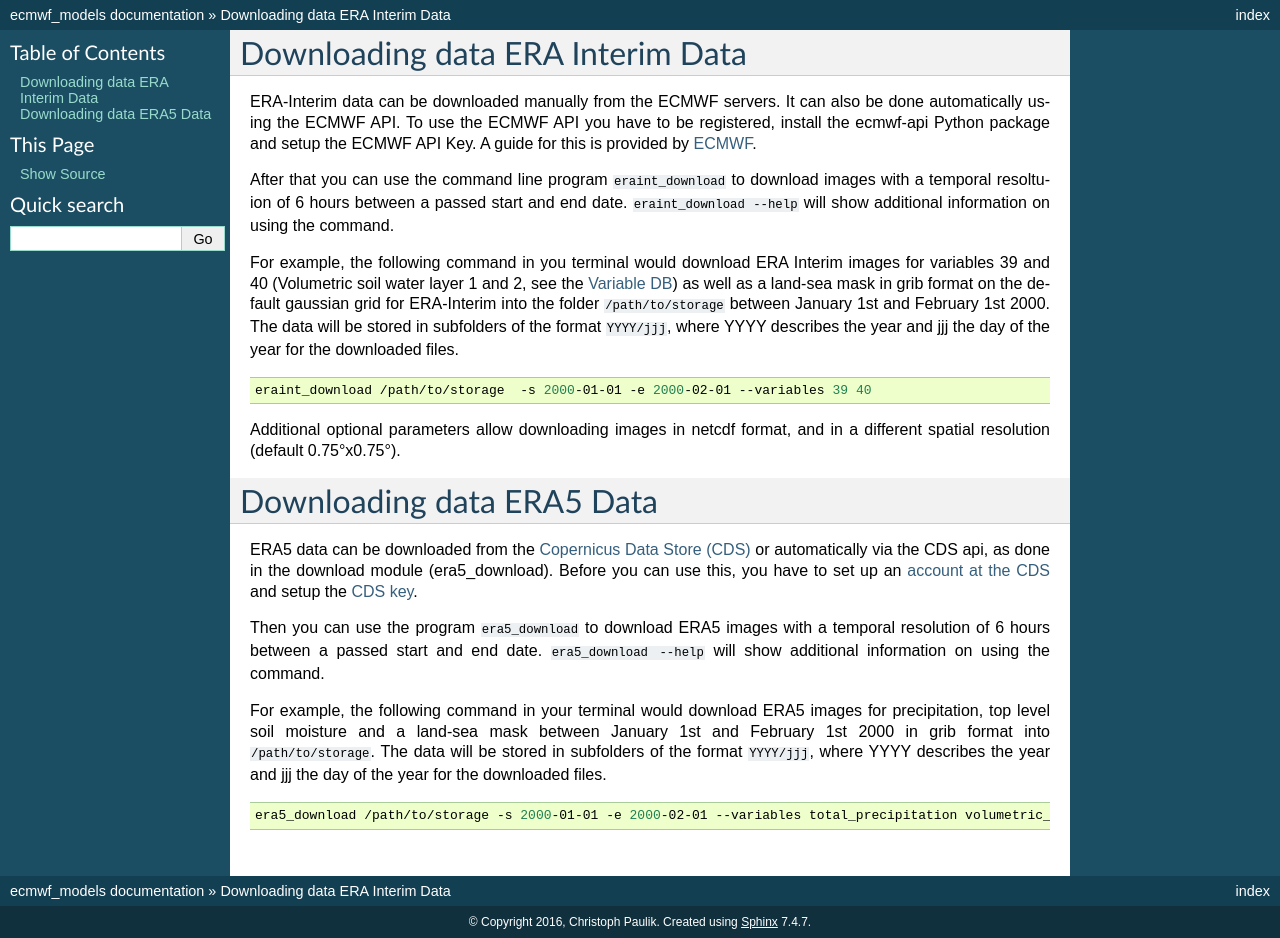
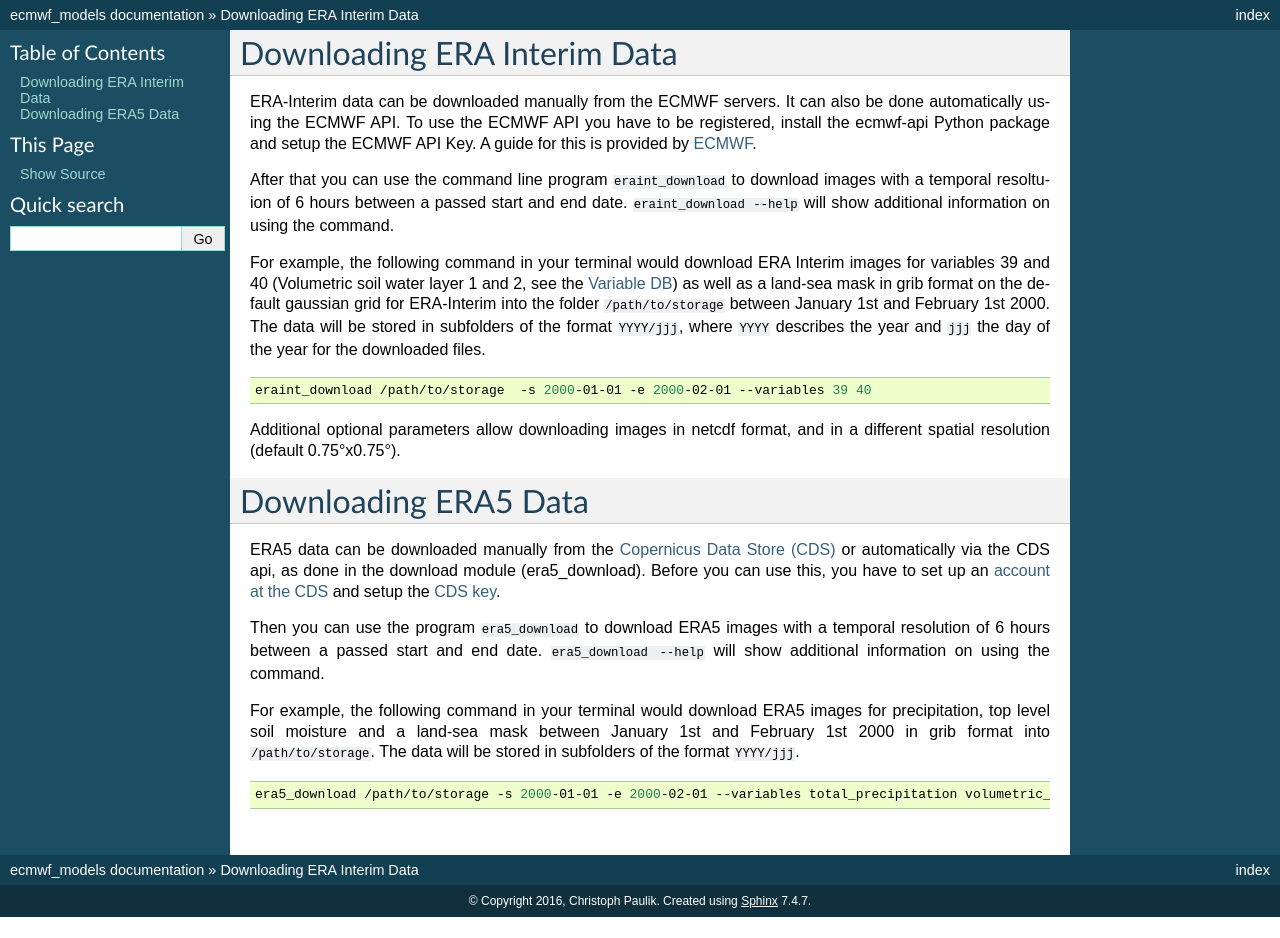
Before and after one commit to TUW-GEO/ecmwf_models, a Sphinx documentation site: the page built from docs/download.rst, in a window 1280 px wide. Built offline with Sphinx 7.4.7, drawn with Linux system fonts in a browser that asks for light colours; formulas are drawn with MathJax 3; pages that are not in the unit, such as notebooks, are missing from menus; the version number could not be read and is left out; after the commit the page ends 917 px from its top, so only the background shows below that.

Commit message:
Update documentation

```diff
--- a/docs/download.rst
+++ b/docs/download.rst
@@ -1,4 +1,4 @@
-Downloading data ERA Interim Data
+Downloading ERA Interim Data
 =================================
 
 ERA-Interim data can be downloaded manually from the ECMWF servers. It can also
@@ -11,13 +11,13 @@ After that you can use the command line program ``eraint_download`` to download
 images with a temporal resoltuion of 6 hours between a passed start and end date.
 ``eraint_download --help`` will show additional information on using the command.
 
-For example, the following command in you terminal would download ERA Interim images
+For example, the following command in your terminal would download ERA Interim images
 for variables 39 and 40 (Volumetric soil water layer 1 and 2, see the
 `Variable DB <https://apps.ecmwf.int/codes/grib/param-db>`_) as well as a
 land-sea mask in grib format on the default gaussian grid for ERA-Interim into
 the folder ``/path/to/storage`` between January 1st and February 1st 2000.
-The data will be stored in subfolders of the format ``YYYY/jjj``, where YYYY describes the
-year and jjj the day of the year for the downloaded files.
+The data will be stored in subfolders of the format ``YYYY/jjj``, where ``YYYY``
+describes the year and ``jjj`` the day of the year for the downloaded files.
 
 .. code-block:: shell
 
@@ -26,10 +26,10 @@ year and jjj the day of the year for the downloaded files.
 Additional optional parameters allow downloading images in netcdf format, and
 in a different spatial resolution (default 0.75°x0.75°).
 
-Downloading data ERA5 Data
+Downloading ERA5 Data
 ==========================
 
-ERA5 data can be downloaded from the `Copernicus Data Store (CDS)
+ERA5 data can be downloaded manually from the `Copernicus Data Store (CDS)
 <https://cds.climate.copernicus.eu/#!/home>`_ or automatically via the CDS api,
 as done in the download module (era5_download). Before you can use this, you
 have to set up an `account at the CDS
@@ -44,8 +44,7 @@ a temporal resolution of 6 hours between a passed start and end date.
 For example, the following command in your terminal would download ERA5 images
 for precipitation, top level soil moisture and a land-sea mask between
 January 1st and February 1st 2000 in grib format into ``/path/to/storage``.
-The data will be stored in subfolders of the format ``YYYY/jjj``, where YYYY describes the
-year and jjj the day of the year for the downloaded files.
+The data will be stored in subfolders of the format ``YYYY/jjj``.
 
 .. code-block:: shell
 
--- a/docs/ts_read.rst
+++ b/docs/ts_read.rst
@@ -14,3 +14,6 @@ can be passed as well:
     # read_ts takes either lon, lat coordinates to perform a nearest neighbour search
     # or a grid point index (from the grid.nc file) and returns a pandas.DataFrame.
     ts = ds.read_ts(45, 15)
+
+Bulk reading speeds up reading multiple points from a cell file by storing the
+file in memory for subsequent calls.
```
Also changed, not shown: README.rst (+8 -7 lines), docs/index.rst (+4 -4 lines), docs/install.rst (deleted, +0 -44 lines), .travis.yml, 1 other file.
